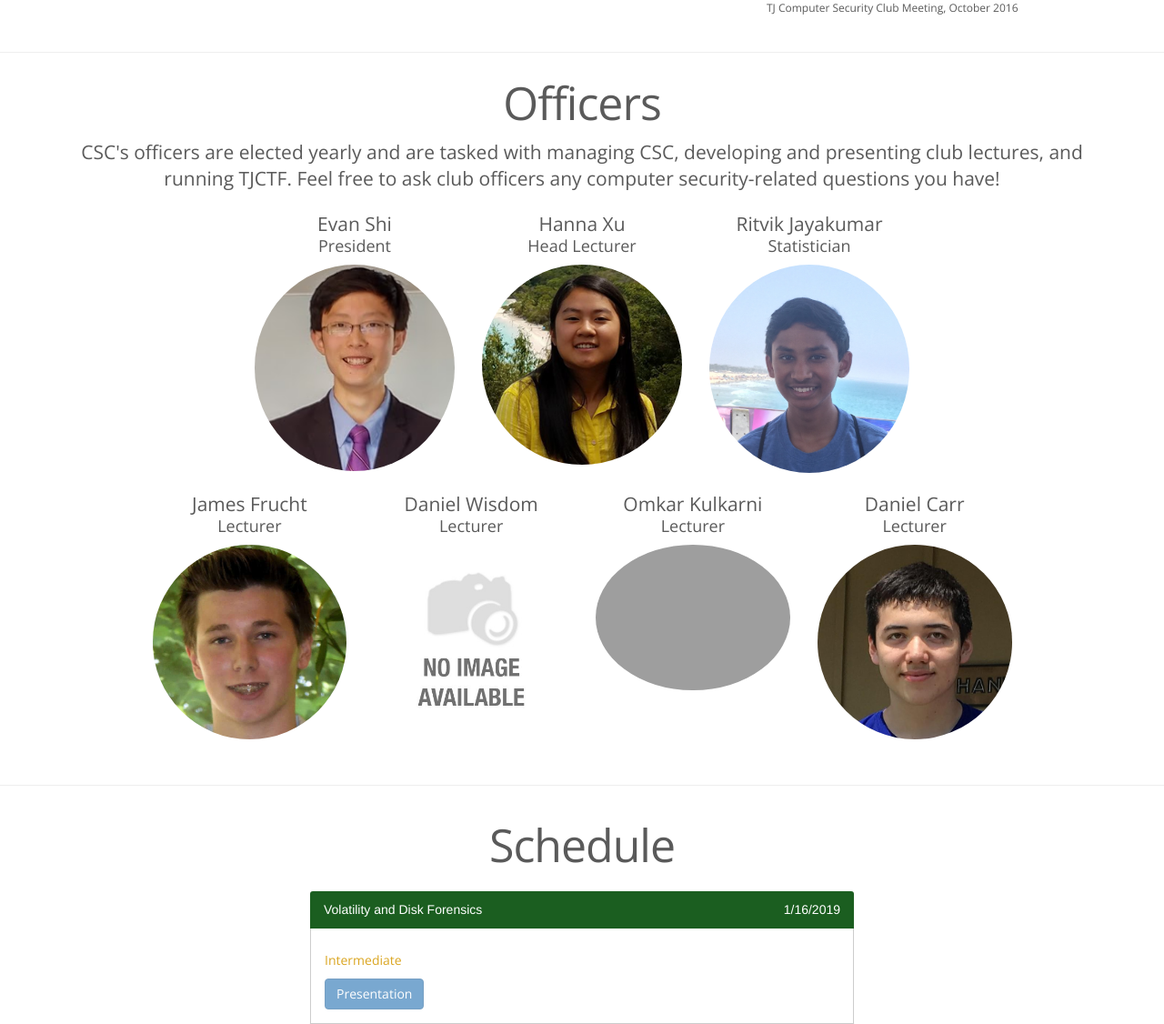
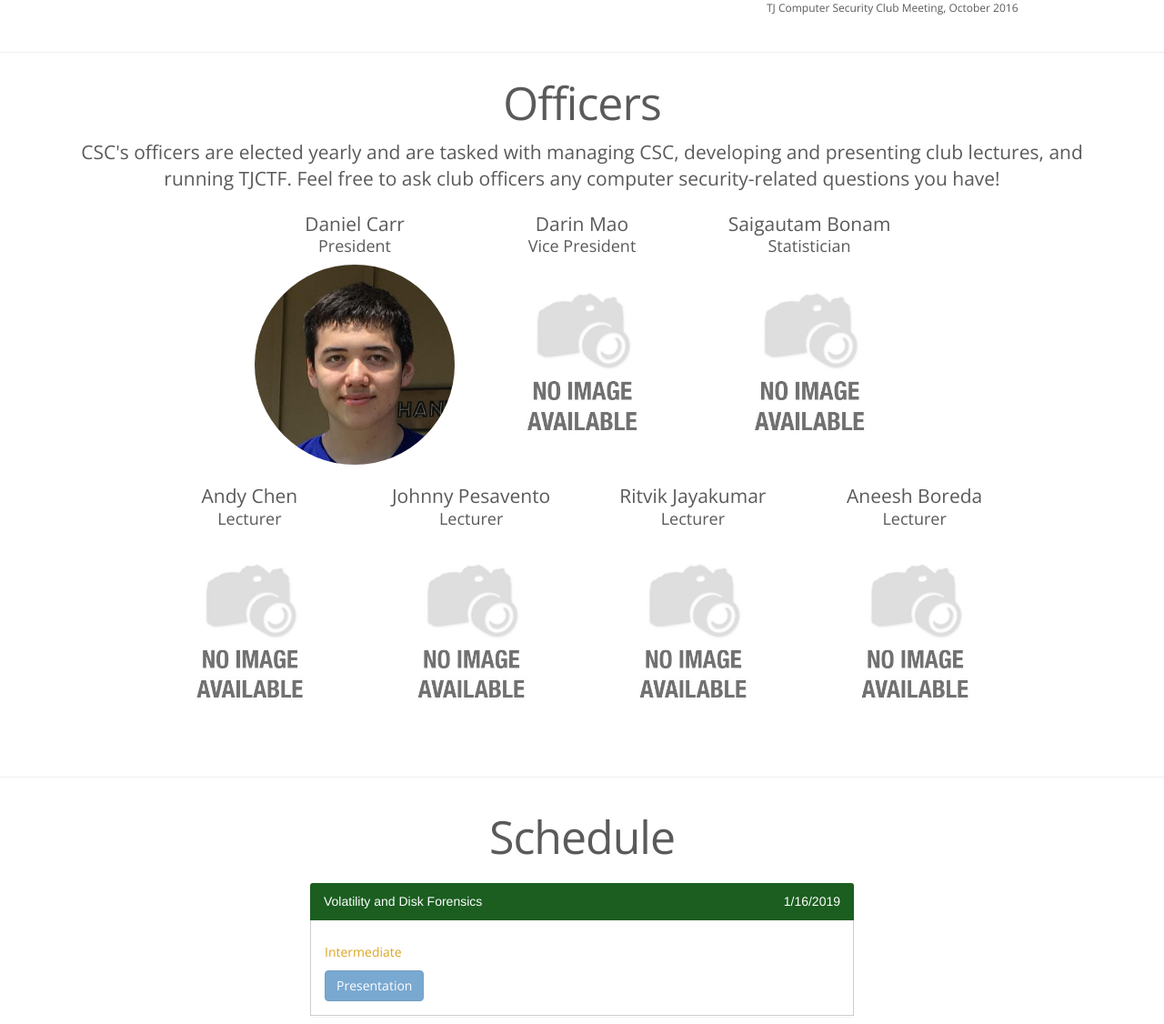
Before and after one commit to evanyeyeye/csc, a PHP site: page / in a window 1280 px wide. Shown: the part 554-1680 px from the top of the page at 91% size. Run offline with PHP 8.4, Linux system fonts and the light colour scheme; some libraries are stand-ins or nearby versions; grey boxes are pictures that could not be loaded.

Commit message:
Update officers
For now, no images for everyone except Daniel (because his picture is already in the repo)

```diff
--- a/index.php
+++ b/index.php
@@ -94,19 +94,19 @@
                         <div class="col-md-2"></div>
                         <div class="col-md-8">
                             <div class="col-md-4 col-xs-6 officer">
-                                <p class="lead">Evan Shi</p>
+                                <p class="lead">Daniel Carr</p>
                                 <h4>President</h4>
-                                <img class="img-responsive img-circle" src="images/officers/evan.png" alt="Evan Shi">
+                                <img class="img-responsive img-circle" src="images/officers/danielc.png" alt="Daniel Carr">
                             </div>
                             <div class="col-md-4 col-xs-6 officer">
-                                <p class="lead">Hanna Xu</p>
-                                <h4>Head Lecturer</h4>
-                                <img class="img-responsive img-circle" src="images/officers/hanna.png" alt="Hanna Xu">
+                                <p class="lead">Darin Mao</p>
+                                <h4>Vice President</h4>
+                                <img class="img-responsive img-circle" src="images/no_image_available.jpg" alt="Darin Mao">
                             </div>
                             <div class="col-md-4 col-xs-6 officer">
-                                <p class="lead">Ritvik Jayakumar</p>
+                                <p class="lead">Saigautam Bonam</p>
                                 <h4>Statistician</h4>
-                                <img class="img-responsive img-circle" src="images/officers/ritvik.jpg" alt="Ritvik Jayakumar">
+                                <img class="img-responsive img-circle" src="images/no_image_available.jpg" alt="Saigautam Bonam">
                             </div>
                         </div>
                         <div class="col-md-2"></div>
@@ -116,28 +116,28 @@
                         <div class="col-md-5">
                             <div class="row">
                                 <div class="col-xs-6 officer">
-                                    <p class="lead">James Frucht</p>
+                                    <p class="lead">Andy Chen</p>
                                     <h4>Lecturer</h4>
-                                    <img class="img-responsive img-circle" src="images/officers/james.jpg" alt="James Frucht">
+                                    <img class="img-responsive img-circle" src="images/no_image_available.jpg" alt="Andy Chen">
                                 </div>
                                 <div class="col-xs-6 officer">
-                                    <p class="lead">Daniel Wisdom</p>
+                                    <p class="lead">Johnny Pesavento</p>
                                     <h4>Lecturer</h4>
-                                    <img class="img-responsive img-circle" src="images/no_image_available.jpg" alt="Daniel Wisdom">
+                                    <img class="img-responsive img-circle" src="images/no_image_available.jpg" alt="Johnny Pesavento">
                                 </div>
                             </div>
                         </div>
                         <div class="col-md-5">
                             <div class="row">
                                 <div class="col-xs-6 officer">
-                                    <p class="lead">Omkar Kulkarni</p>
+                                    <p class="lead">Ritvik Jayakumar</p>
                                     <h4>Lecturer</h4>
-                                    <img class="img-responsive img-circle" src="images/officers/omkar.png" alt="Omkar Kulkarni">
+                                    <img class="img-responsive img-circle" src="images/no_image_available.jpg" alt="Ritvik Jayakumar">
                                 </div>
                                 <div class="col-xs-6 officer">
-                                    <p class="lead">Daniel Carr</p>
+                                    <p class="lead">Aneesh Boreda</p>
                                     <h4>Lecturer</h4>
-                                    <img class="img-responsive img-circle" src="images/officers/danielc.png" alt="Daniel Carr">
+                                    <img class="img-responsive img-circle" src="images/no_image_available.jpg" alt="Aneesh Boreda">
                                 </div>
                             </div>
                         </div>
```
